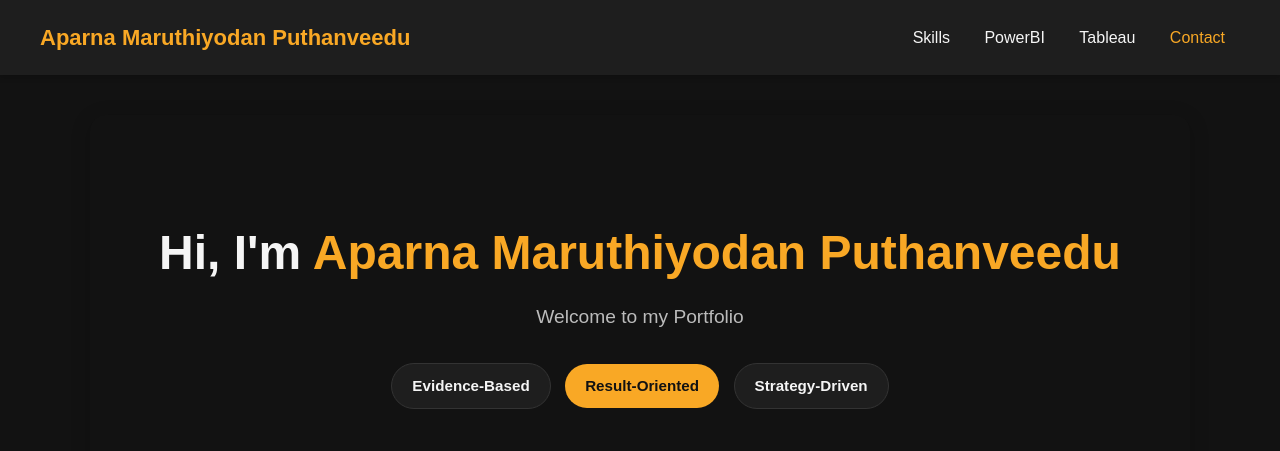
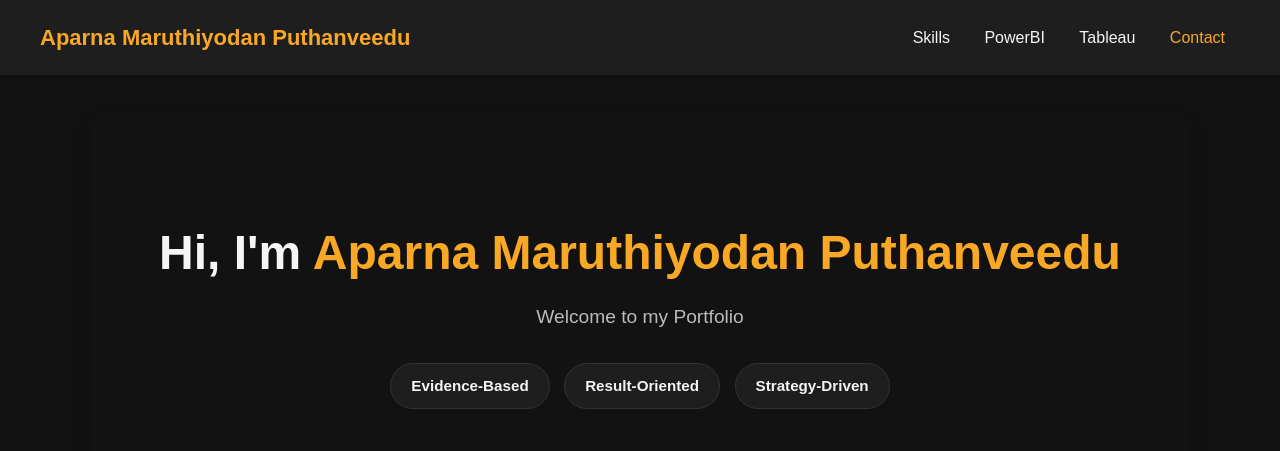
Before and after one commit to aparna01mp/Portfolio, a plain HTML site: page index.html in a window 1280 px wide. Shown: the top 451 px of the page. Drawn offline with nearby package versions, Linux system fonts and the light colour scheme.

Commit message:
Update style.css

```diff
--- a/style.css
+++ b/style.css
@@ -87,12 +87,12 @@ header .contact-btn {
   font-size: 0.95rem;
 }
 
-.tags .selected {
+/* .tags .selected {
   background-color: #f9a825;
   color: #121212;
   font-weight: bold;
   border: none;
-}
+} */
 
 /* Social Links */
 .socials a {
```
